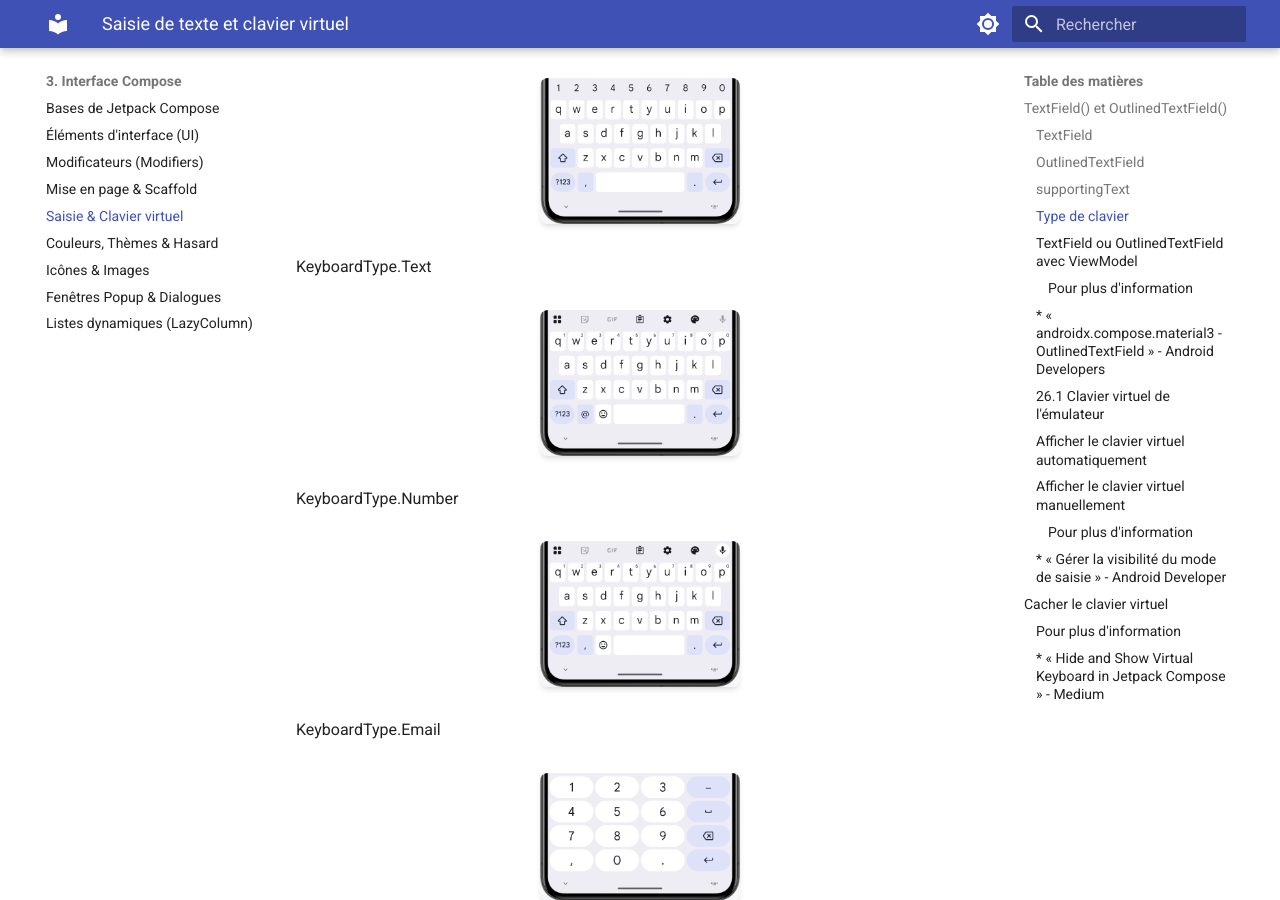
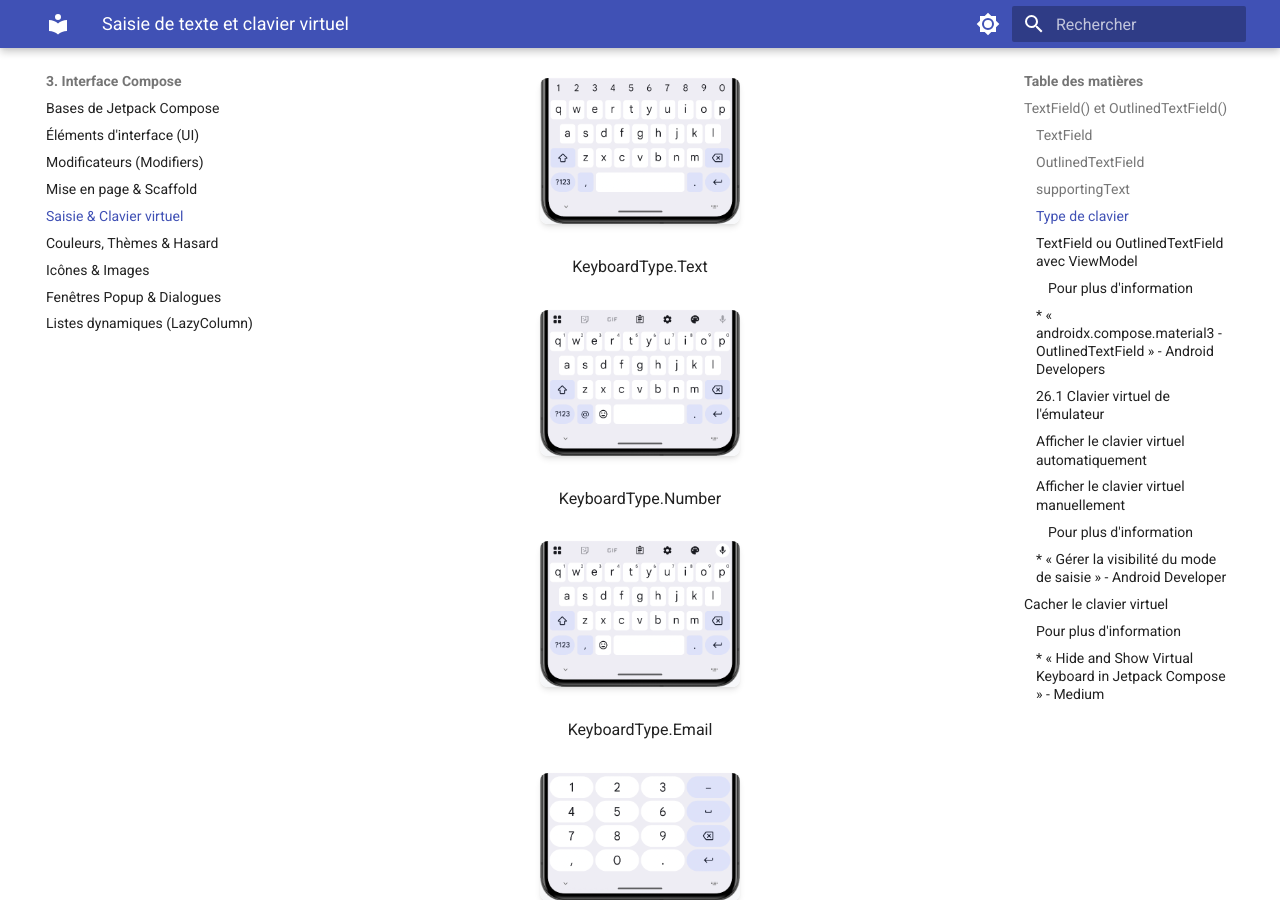
Before and after one commit to Apps-Mobiles-2-Victo/notes_de_cours, an MkDocs documentation site: the page built from docs/03-interface-compose/saisie-et-clavier.md, in a window 1280 px wide and 900 px high, scrolled down 2981 px. Built offline with MkDocs 1.6.1 and Material for MkDocs 9.7.7, drawn with Linux system fonts in a browser that asks for light colours.

Commit message:
Refactor documentation: center-align keyboard type labels in saisie-et-clavier.md

```diff
--- a/docs/03-interface-compose/saisie-et-clavier.md
+++ b/docs/03-interface-compose/saisie-et-clavier.md
@@ -147,35 +147,35 @@ Les principaux types de clavier sont :
 
 ![Illustration](../images/page_049_img_04_200x146.png)
 
-KeyboardType.Text
+<p align="center">KeyboardType.Text</p>
 
 
 
 
 ![Illustration](../images/page_049_img_03_200x146.png)
 
-KeyboardType.Number
+<p align="center">KeyboardType.Number</p>
 
 
 
 
 ![Illustration](../images/page_049_img_01_200x146.png)
 
- KeyboardType.Email
+ <p align="center">KeyboardType.Email</p>
 
 
 
 
 ![Illustration](../images/page_049_img_02_200x128.png)
 
-KeyboardType.Password
+<p align="center">KeyboardType.Password</p>
 
 
 
 
 ![Illustration](../images/page_049_img_05_200x128.png)
 
-KeyboardType.Phone
+<p align="center">KeyboardType.Phone</p>
 
 
 
```
